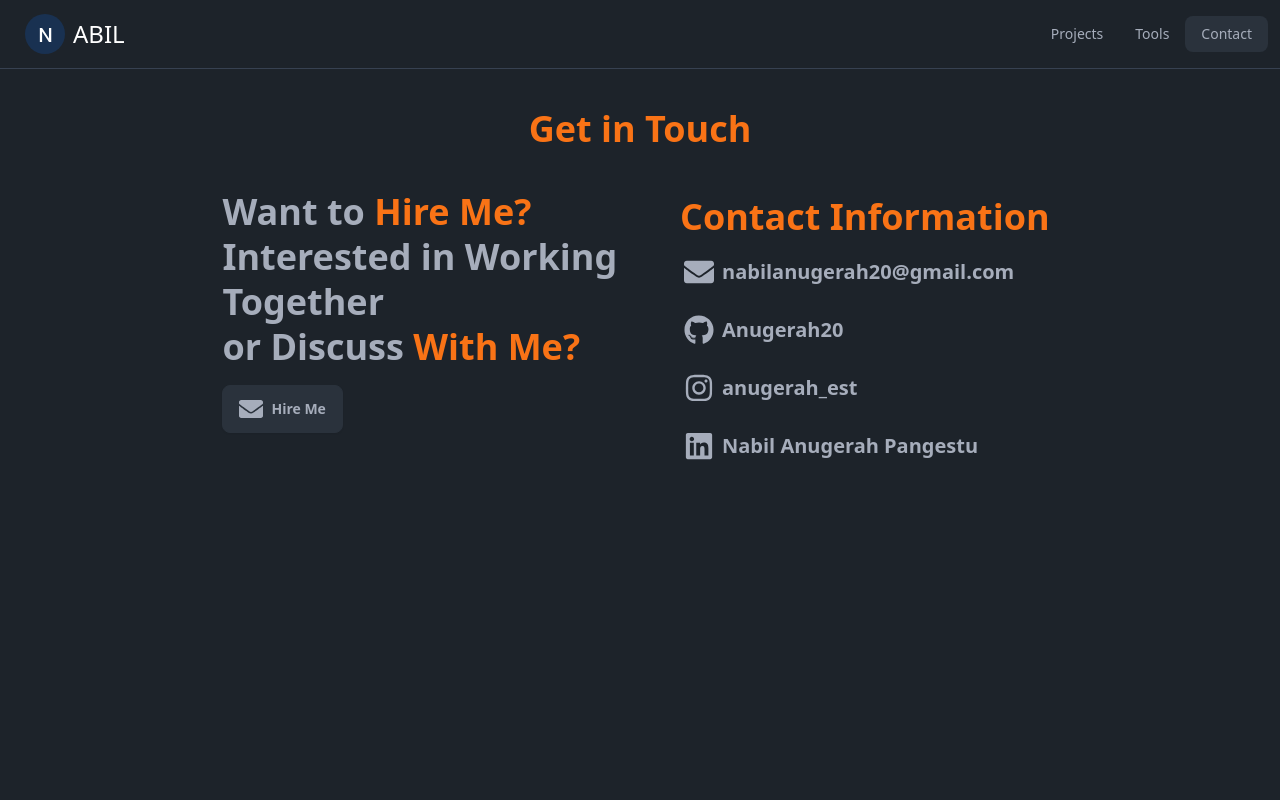
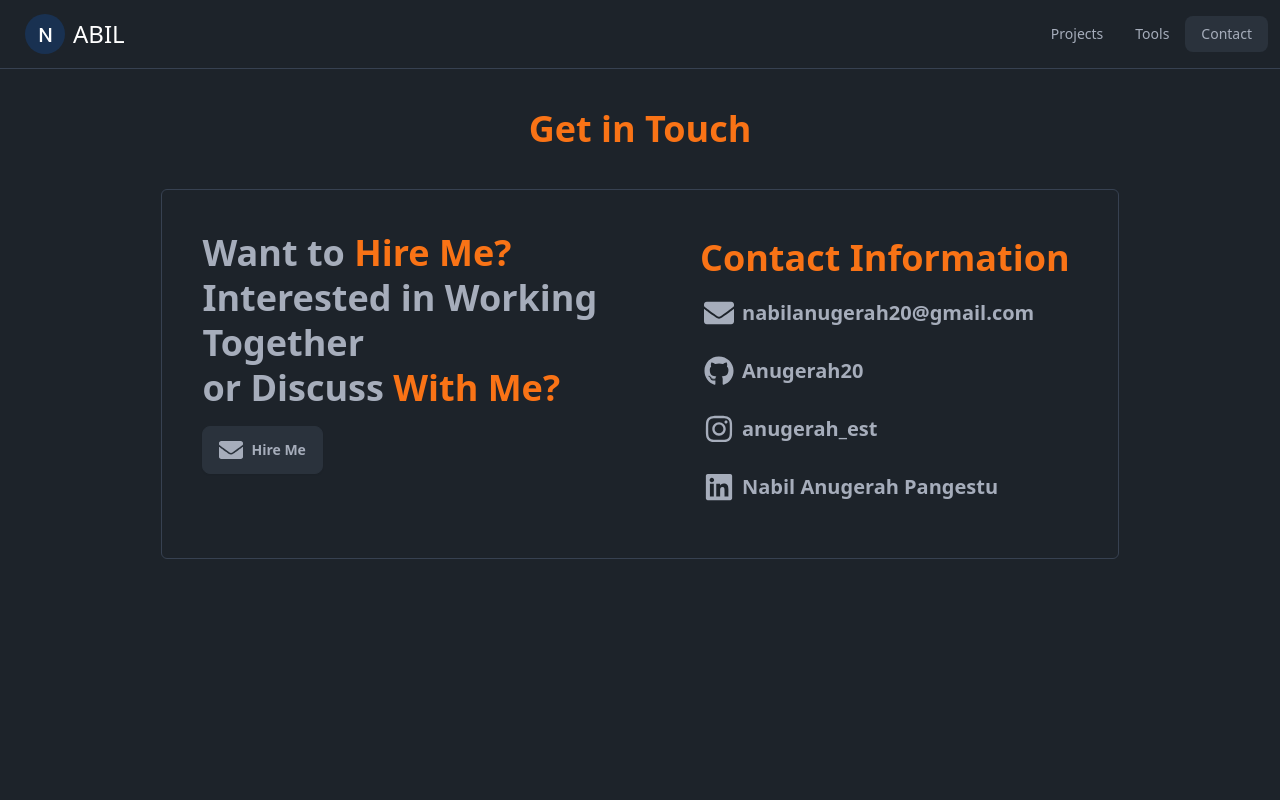
Before and after one commit to Anugerah20/Portfolio-V.2, a React (Vite) app: page /contact in a window 1280 px wide. Shown: the top 800 px of the page. Built offline with nearby package versions, Linux system fonts and the light colour scheme.

Commit message:
update(styling/ui): new styling ui tailwind page contact

```diff
--- a/src/pages/Contact.jsx
+++ b/src/pages/Contact.jsx
@@ -3,11 +3,11 @@ import { FaLinkedin, FaGithub, FaInstagram, FaEnvelope } from "react-icons/fa";
 const Contact = () => {
      return (
           <section className="m-10 flex justify-center items-center">
-               <div className="w-max">
+               <div className="max-w-full">
                     <div className="text-center">
                          <h1 className="text-4xl font-bold text-orange-500 mb-10">Get in Touch</h1>
                     </div>
-                    <div className="grid grid-cols-1 lg:grid-cols-2 gap-10 mx-auto">
+                    <div className="grid grid-cols-1 lg:grid-cols-2 space-x-10 mx-20 border border-gray-700 rounded-md p-10">
                          <div className="text-center lg:text-left lg:text-4xl md:text-3xl text-2xl font-bold">
                               <span className="block leading-tight">Want to <span className="text-orange-500">Hire Me?</span></span>
                               <span className="block leading-tight">Interested in Working</span>
```
